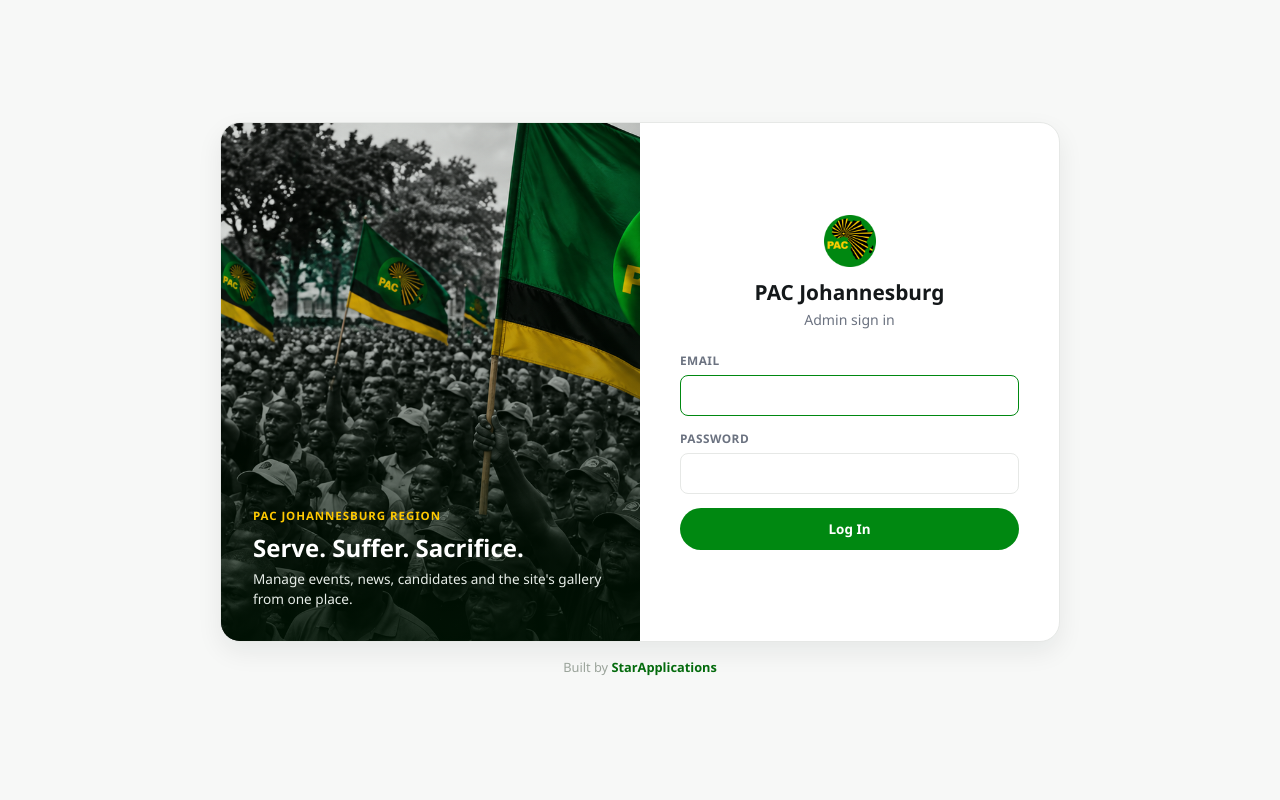
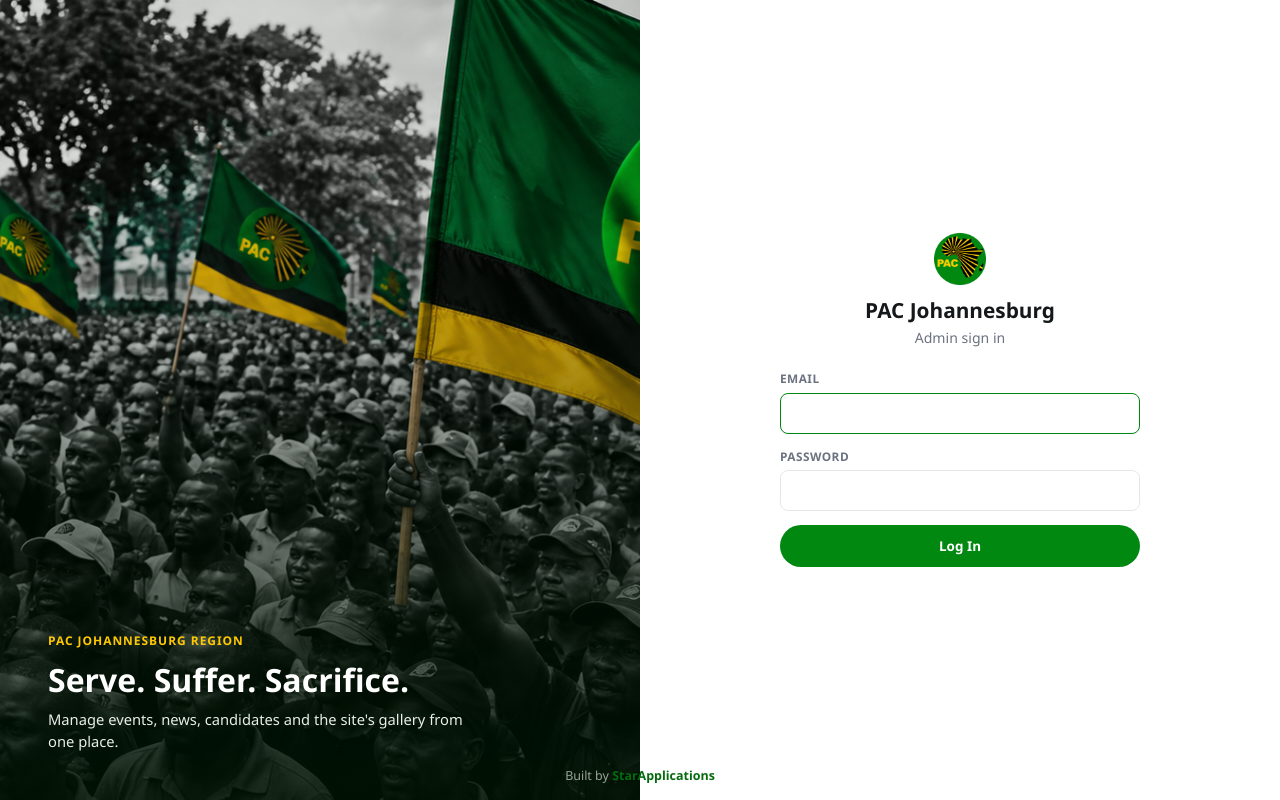
Before and after one commit to malekamk/pac, a PHP site: page /admin/login in a window 1280 px wide. Run offline with PHP 8.4, Linux system fonts and the light colour scheme.

Commit message:
Make the login page split fill the entire viewport, not a boxed card
Removed the bordered/rounded/shadowed .login-shell wrapper — the hero and
form panels now each span the full 50% width and full page height directly,
edge to edge, with the form content constrained to a comfortable width
inside its half via .login-card-inner. Credit line now sits pinned to the
bottom of the full page instead of below the old card.

Co-Authored-By: Claude Sonnet 5 <noreply@anthropic.com>

```diff
--- a/admin/admin.css
+++ b/admin/admin.css
@@ -308,39 +308,38 @@ form.stack{display:flex;flex-direction:column;gap:14px;}
 .btn.secondary{background:transparent;color:var(--text-muted);border-color:var(--border);}
 .btn.secondary:hover{background:var(--bg);color:var(--text);}
 
-/* ===== Login ===== */
+/* ===== Login (full-bleed 50/50 split, no boxed card) ===== */
 .login-wrap{
-  min-height:100vh;display:flex;flex-direction:column;align-items:center;justify-content:center;gap:16px;padding:20px;
-  background:var(--bg);
-}
-.credit{color:var(--text-faint);font-size:.8rem;margin:0;}
-.credit a{color:var(--green-dark);font-weight:600;}
-.login-shell{
-  display:flex;width:100%;max-width:840px;min-height:520px;
-  background:var(--surface);border:1px solid var(--border);border-radius:20px;overflow:hidden;
-  box-shadow:var(--shadow-md);
+  min-height:100vh;display:flex;background:var(--surface);position:relative;
 }
 .login-hero{
   flex:0 0 50%;position:relative;min-width:0;color:#fff;
   background:
     linear-gradient(180deg, rgba(0,20,4,.15) 30%, rgba(0,20,4,.82) 100%),
     url("/assets/img/hero-pac-flags-crowd.png") center 30% / cover no-repeat;
-  padding:32px;display:flex;flex-direction:column;justify-content:flex-end;
+  padding:48px;display:flex;flex-direction:column;justify-content:flex-end;
 }
-.login-hero .eyebrow{color:var(--gold);font-size:.72rem;font-weight:700;letter-spacing:.08em;text-transform:uppercase;margin-bottom:8px;}
-.login-hero h2{color:#fff;font-size:1.5rem;margin-bottom:6px;line-height:1.25;}
-.login-hero p{color:#e7ede8;font-size:.85rem;margin:0;}
+.login-hero .eyebrow{color:var(--gold);font-size:.75rem;font-weight:700;letter-spacing:.08em;text-transform:uppercase;margin-bottom:10px;}
+.login-hero h2{color:#fff;font-size:2rem;margin-bottom:8px;line-height:1.25;max-width:440px;}
+.login-hero p{color:#e7ede8;font-size:.92rem;margin:0;max-width:420px;}
 .login-card{
-  flex:0 0 50%;min-width:0;display:flex;flex-direction:column;justify-content:center;
-  padding:40px;
+  flex:0 0 50%;min-width:0;display:flex;flex-direction:column;justify-content:center;align-items:center;
+  padding:40px;background:var(--surface);
 }
+.login-card-inner{width:100%;max-width:360px;}
 .login-card img{width:52px;display:block;margin:0 auto 12px;}
 .login-card h1{text-align:center;font-size:1.3rem;margin-bottom:4px;color:var(--text);}
 .login-card .subtitle{text-align:center;margin-bottom:22px;}
-@media (max-width:720px){
-  .login-shell{flex-direction:column;max-width:400px;min-height:0;}
-  .login-hero{min-height:180px;padding:22px;}
-  .login-card{padding:28px 24px;}
+.credit{
+  position:absolute;left:0;right:0;bottom:14px;text-align:center;
+  color:var(--text-faint);font-size:.78rem;margin:0;pointer-events:none;
+}
+.credit a{color:var(--green-dark);font-weight:600;pointer-events:auto;}
+@media (max-width:820px){
+  .login-wrap{flex-direction:column;min-height:auto;}
+  .login-hero{flex:none;min-height:240px;padding:28px;}
+  .login-hero h2{font-size:1.5rem;}
+  .login-card{flex:none;padding:32px 24px 56px;}
 }
 
 /* ===== Add/Edit modal ===== */
--- a/admin/login.php
+++ b/admin/login.php
@@ -42,13 +42,13 @@ if ($_SERVER['REQUEST_METHOD'] === 'POST') {
 </head>
 <body>
   <div class="login-wrap">
-    <div class="login-shell">
     <div class="login-hero">
       <span class="eyebrow">PAC Johannesburg Region</span>
       <h2>Serve. Suffer. Sacrifice.</h2>
       <p>Manage events, news, candidates and the site's gallery from one place.</p>
     </div>
     <div class="login-card">
+      <div class="login-card-inner">
         <img src="/assets/img/1200px-Pan_Africanist_Congress_of_Azania_logo.svg_.png" alt="">
         <h1>PAC Johannesburg</h1>
         <p class="subtitle">Admin sign in</p>
```
Lines whose indentation alone changed are shown as unchanged.
